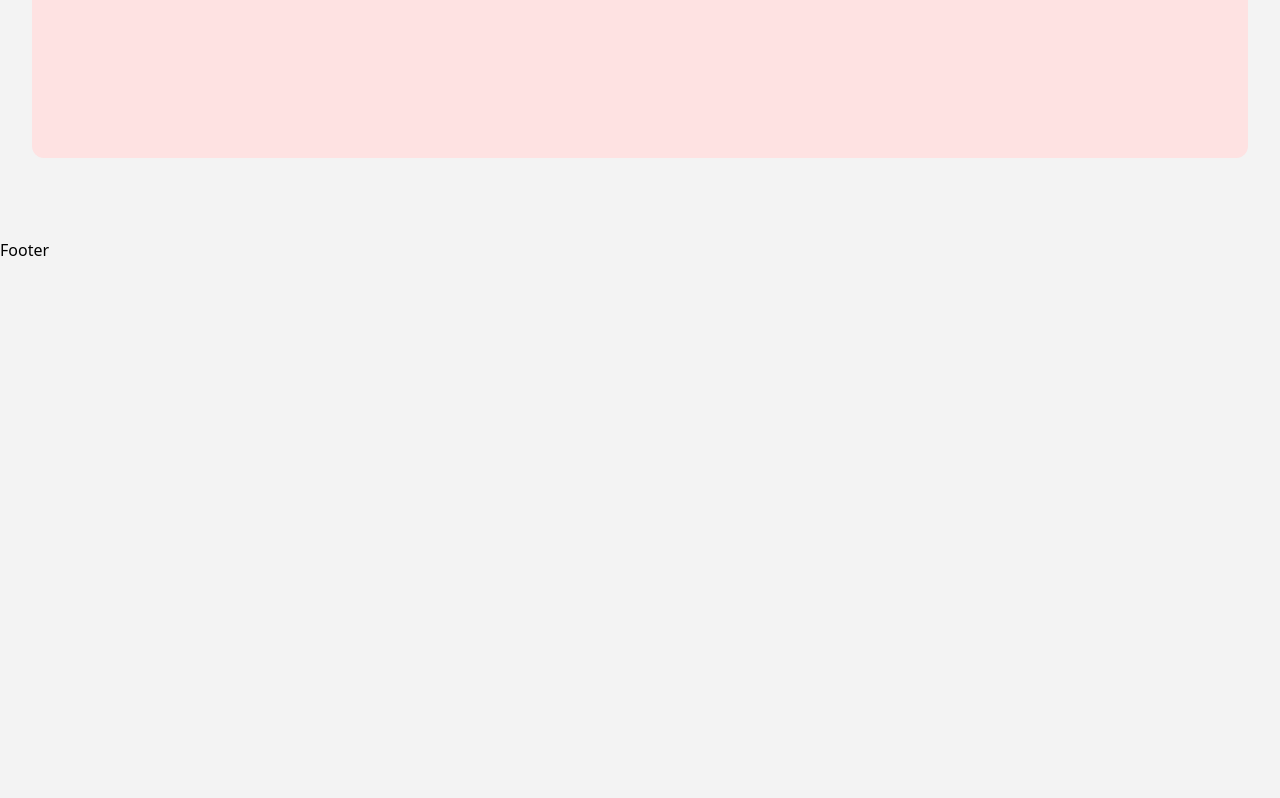
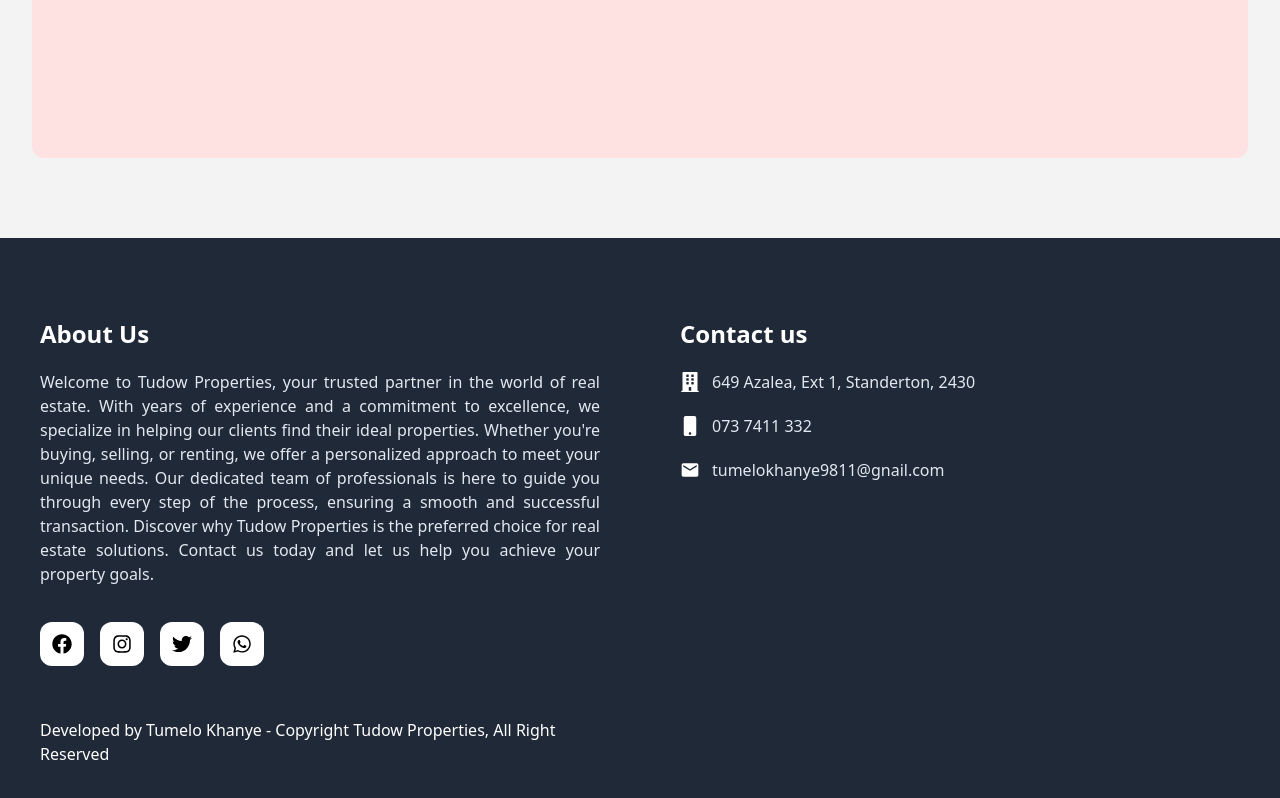
Before and after one commit to TudowTwelvvy/real-estate-landingPage, a React (Vite) app: page / in a window 1280 px wide. Shown: the part 6712-7510 px from the top of the page. Before the commit the page ends 6974 px from the top, so only its background shows below. Built offline with nearby package versions, Linux system fonts and the light colour scheme.

Commit message:
completed footer and dark mode functionality

```diff
--- a/src/App.jsx
+++ b/src/App.jsx
@@ -9,7 +9,6 @@ import Footer from './components/Footer'
 import Services from './sections/Services'
 import Clients from './sections/Clients'
 import Contact from './sections/Contact'
-DarkModeProvider
 
 function App() {
   return (
--- a/src/components/Footer.jsx
+++ b/src/components/Footer.jsx
@@ -1,7 +1,100 @@
 import React from 'react'
+import {
+  FaArrowUp,
+  FaBuilding,
+  FaFacebook,
+  FaInstagram,
+  FaMobile,
+  FaMoon,
+  FaSun,
+  FaTwitter,
+  FaWhatsapp,
+} from 'react-icons/fa'
+import { useDarkMode } from '../components/DarkModeContext'
+import { Link } from 'react-scroll'
+import { MdEmail } from 'react-icons/md'
 
 function Footer() {
-  return <div>Footer</div>
+  const { darkMode, toggleDarkMode } = useDarkMode()
+  return (
+    <div className="">
+      <footer
+        className={`${
+          darkMode ? 'dark bg-black' : 'light bg-gray-800'
+        } w-full m-auto lg-px-20 px-10 py-20 grid lg:grid-cols-2 grid-cols-1 justify-center items-start lg:gap-20 gap-10`}
+      >
+        <div className="flex flex-col justify-center items-start gap-5">
+          <h1 className="text-white text-2xl font-semibold">About Us</h1>
+          <p className="text-slate-200 text-justify">
+            Welcome to Tudow Properties, your trusted partner in the world of
+            real estate. With years of experience and a commitment to
+            excellence, we specialize in helping our clients find their ideal
+            properties. Whether you're buying, selling, or renting, we offer a
+            personalized approach to meet your unique needs. Our dedicated team
+            of professionals is here to guide you through every step of the
+            process, ensuring a smooth and successful transaction. Discover why
+            Tudow Properties is the preferred choice for real estate solutions.
+            Contact us today and let us help you achieve your property goals.
+          </p>
+          <div className="flex justify-start items-center gap-4 mt-4">
+            <div className="p-3 rounded-xl bg-white hover:bg-red-600 hover:text-white cursor-pointer transform hover:scale-110 transition-transform duration-300">
+              <FaFacebook className="size-5" />
+            </div>
+            <div className="p-3 rounded-xl bg-white hover:bg-red-600 hover:text-white cursor-pointer transform hover:scale-110 transition-transform duration-300">
+              <FaInstagram className="size-5" />
+            </div>
+            <div className="p-3 rounded-xl bg-white hover:bg-red-600 hover:text-white cursor-pointer transform hover:scale-110 transition-transform duration-300">
+              <FaTwitter className="size-5" />
+            </div>
+            <div className="p-3 rounded-xl bg-white hover:bg-red-600 hover:text-white cursor-pointer transform hover:scale-110 transition-transform duration-300">
+              <FaWhatsapp className="size-5" />
+            </div>
+          </div>
+          <h1 className="text-white mt-8">
+            Developed by Tumelo Khanye - Copyright Tudow Properties, All Right
+            Reserved
+          </h1>
+        </div>
+
+        <div className="flex flex-col justify-center items-start gap-5">
+          <h1 className="text-white text-2xl font-semibold">Contact us</h1>
+          <div className="flex justify-center items-center gap-3">
+            <FaBuilding className="text-white size-5" />
+            <p className="text-slate-200">
+              649 Azalea, Ext 1, Standerton, 2430
+            </p>
+          </div>
+          <div className="flex justify-center items-center gap-3">
+            <FaMobile className="text-white size-5" />
+            <p className="text-slate-200">073 7411 332</p>
+          </div>
+          <div className="flex justify-center items-center gap-3">
+            <MdEmail className="text-white size-5" />
+            <p className="text-slate-200">tumelokhanye9811@gnail.com</p>
+          </div>
+        </div>
+      </footer>
+
+      <div className="bg-red-600 p-4 rounded-full hover:bg-black cursor-pointer fixed lg:bottom-12 bottom-6 right-6 ">
+        <Link to="hero" spy={true} smooth={true}>
+          <FaArrowUp className="size-6 text-white" />
+        </Link>
+      </div>
+
+      <div className="w">
+        <button
+          onClick={toggleDarkMode}
+          className="flex items-center p-4 rounded-full bg-orange-500 fixed lg:top-52 right-6 top-6"
+        >
+          {darkMode ? (
+            <FaMoon size={25} className="text-black" />
+          ) : (
+            <FaSun size={25} className="text-black" />
+          )}
+        </button>
+      </div>
+    </div>
+  )
 }
 
 export default Footer
--- a/src/sections/Clients.jsx
+++ b/src/sections/Clients.jsx
@@ -14,7 +14,7 @@ function Clients() {
       delay: 100,
     })
   }, [])
-  const { darkMode, toggleDark } = useDarkMode()
+  const { darkMode, toggleDarkMode } = useDarkMode()
 
   return (
     <div className={`${darkMode ? 'dark bg-black' : 'light bg-transparent'}`}>
--- a/src/sections/Contact.jsx
+++ b/src/sections/Contact.jsx
@@ -12,7 +12,7 @@ function Contact() {
       delay: 100,
     })
   }, [])
-  const { darkMode, toggleDark } = useDarkMode()
+  const { darkMode, toggleDarkMode } = useDarkMode()
   return (
     <div
       className={`${darkMode ? 'dark bg-black' : 'light bg-transparent'} pb-20`}
--- a/src/sections/Hero.jsx
+++ b/src/sections/Hero.jsx
@@ -14,7 +14,7 @@ function Hero() {
     })
   }, [])
 
-  const { darkMode, toggleDark } = useDarkMode()
+  const { darkMode, toggleDarkMode } = useDarkMode()
 
   return (
     <>
--- a/src/sections/PopularAreas.jsx
+++ b/src/sections/PopularAreas.jsx
@@ -16,7 +16,7 @@ function PopularAreas() {
     })
   }, [])
 
-  const { darkMode, toggleDark } = useDarkMode()
+  const { darkMode, toggleDarkMode } = useDarkMode()
 
   return (
     <div className={`${darkMode ? 'dark bg-black' : 'light bg-transparent'}`}>
--- a/src/sections/Properties.jsx
+++ b/src/sections/Properties.jsx
@@ -28,7 +28,7 @@ function Properties() {
     })
   }, [])
 
-  const { darkMode, toggleDark } = useDarkMode()
+  const { darkMode, toggleDarkMode } = useDarkMode()
 
   return (
     <div className={`${darkMode ? 'dark bg-black' : 'light bg-transparent'}`}>
--- a/src/sections/Services.jsx
+++ b/src/sections/Services.jsx
@@ -13,7 +13,7 @@ function Services() {
       delay: 100,
     })
   }, [])
-  const { darkMode, toggleDark } = useDarkMode()
+  const { darkMode, toggleDarkMode } = useDarkMode()
   return (
     <div
       className={`${darkMode ? 'dark bg-black' : 'light bg-transparent'} pb-20`}
```
